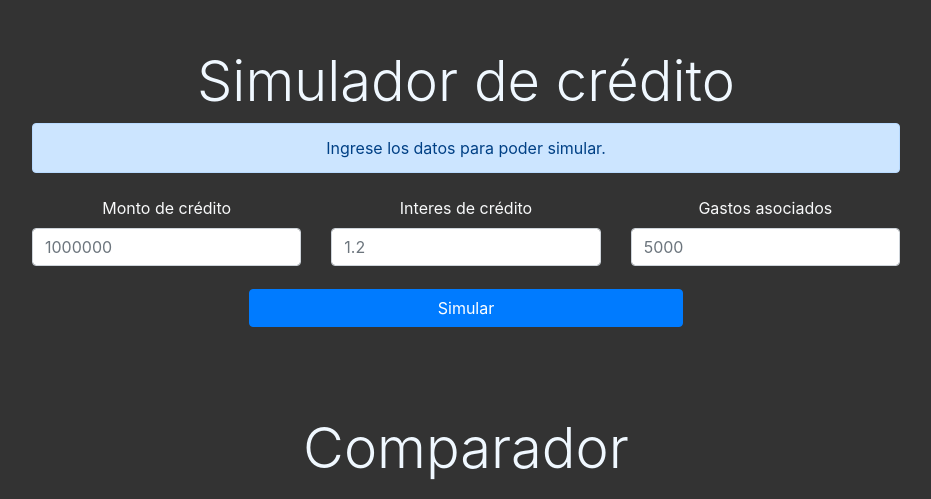
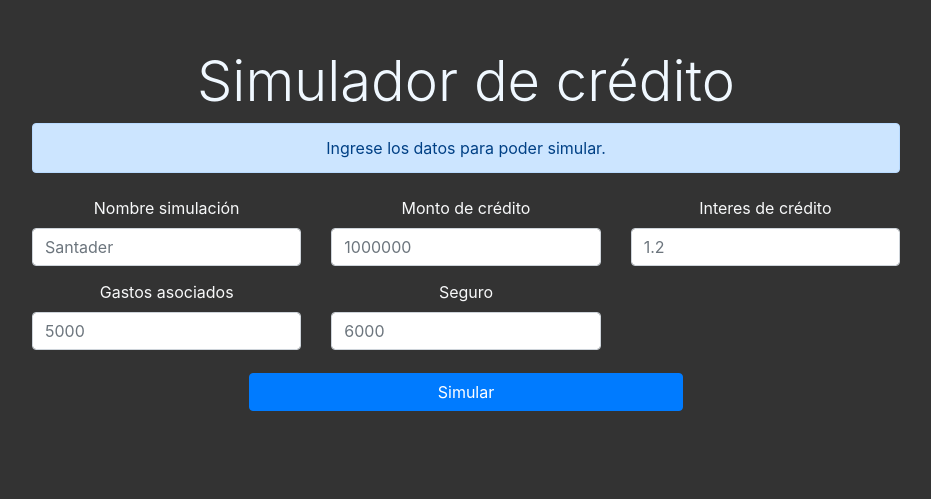
Before and after one commit to Loddrik/ProyectoTIC1_CAE, a Flask app: page /simulador in a window 1280 px wide. Shown: the part 76-575 px from the top of the page, without its empty margins (174-1105 px from the left). Run offline with Flask 2, Linux system fonts and the light colour scheme; some libraries are stand-ins or nearby versions.

Commit message:
Update simulador.html
Agrague nombre y seguro

```diff
--- a/templates/simulador.html
+++ b/templates/simulador.html
@@ -10,6 +10,10 @@
     <form method="POST" action="guardar.php">
         <div class="form-group row">
             <div class="col-sm-4 col-form-label">
+                <label class ="text-light">Nombre simulación</label>
+                <input name ="creditname" type="text" class="form-control" placeholder="Santader" required>
+            </div>
+            <div class="col-sm-4 col-form-label">
                 <label class ="text-light">Monto de crédito</label>
                 <input name ="creditamount" min=0 max=1000000 type="number" class="form-control" placeholder="1000000" required>
             </div>
@@ -20,6 +24,10 @@
             <div class="col-sm-4 col-form-label">
                 <label class ="text-light">Gastos asociados</label>
                 <input name ="creditexpense" min=0 max=10000000 type="number" class="form-control" placeholder="5000" required>
+            </div>
+            <div class="col-sm-4 col-form-label">
+                <label class ="text-light">Seguro</label>
+                <input name ="creditinsurance" min=0 max=10000000 type="number" class="form-control" placeholder="6000" required>
             </div>
         </div>
         <button class="btn btn-primary col-md-6 mb-3" name="simulate" type="submit">Simular</button>
```
